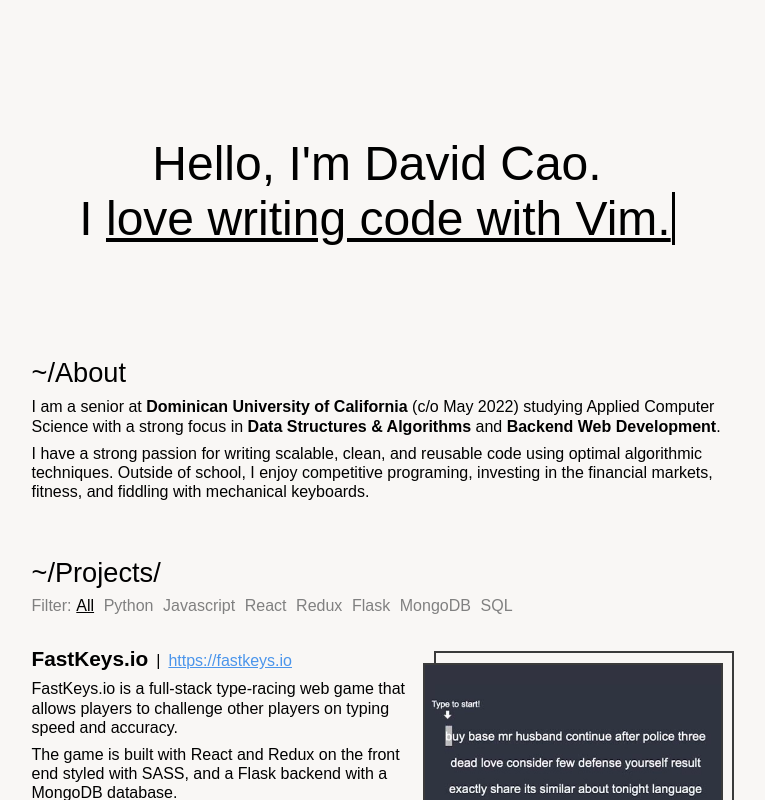
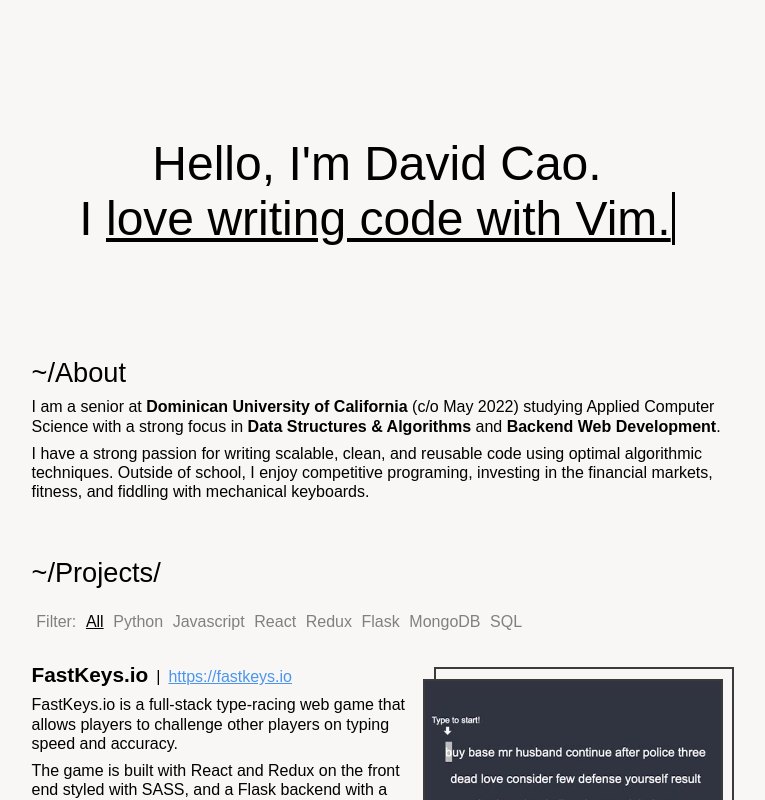
Before and after one commit to davidc360/davidcao.sh, a React (Create React App) app: page / in a window 1280 px wide. Shown: the top 800 px of the page, without its empty margins (263-1028 px from the left). Built offline with nearby package versions, Linux system fonts and the light colour scheme.

Commit message:
fixed filter text

```diff
--- a/src/Projects.js
+++ b/src/Projects.js
@@ -42,9 +42,8 @@ export default function Projects() {
         <div className="projectsCtn">
             <div className="heading">~/Projects/</div>
             <div className="filterCtn">
-                <div className="filter">
-                    <span style={{ color: "gray" }}>Filter:</span>
                 <ul className="filterOptions">
+                    <li style={{ color: "gray" }}>Filter:</li>
                     <li className={(filter === '') ? 'selected' : 'unselected'}
                         onClick={() => { setFilter('') }}>All</li>
                     <li className={filter === ('Python') ? 'selected' : 'unselected'}
@@ -62,8 +61,6 @@ export default function Projects() {
                     <li className={filter === ('SQL') ? 'selected' : 'unselected'}
                         onClick={toggleFilter}>SQL</li>
                 </ul>
-                </div>
-
             </div>
             <div className="slideUp" ref={listRef} key={filter}>
             {
--- a/src/Projects.sass
+++ b/src/Projects.sass
@@ -15,7 +15,6 @@
     display: inline-block
     list-style-type: none
     padding-left: 0
-    margin-top: -0.5em
 
     li
         padding: 0 0.3em
```
Lines whose indentation alone changed are shown as unchanged.
